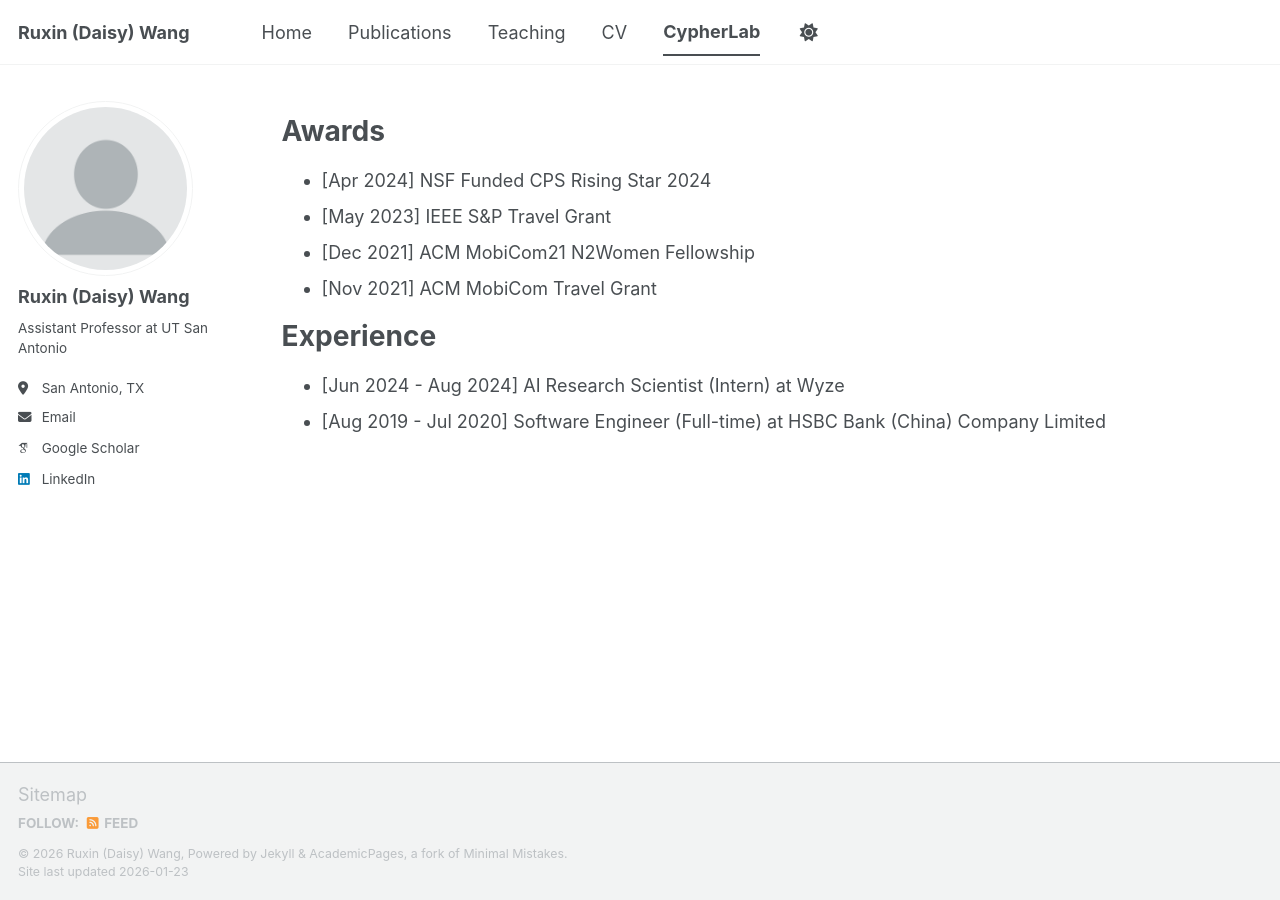
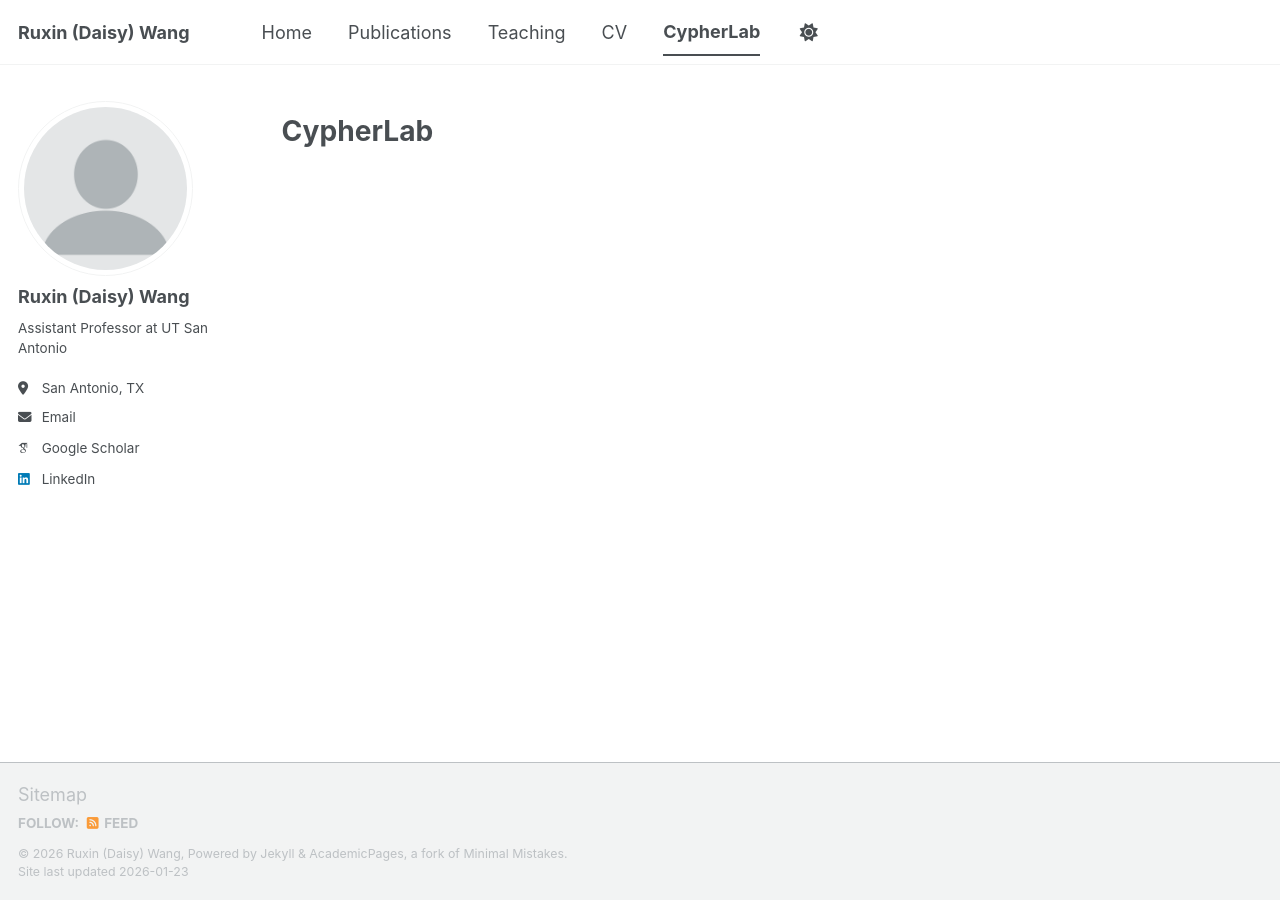
Before and after one commit to DaisyWang00/DaisyWang00.github.io, a Jekyll site: the page built from _pages/year-archive.md, in a window 1280 px wide. Built offline with Jekyll 4.4.1, drawn with Linux system fonts in a browser that asks for light colours; some web fonts are replaced; a script bundle is joined from its source files by our own code; library files that are not in the unit come from our copies.

Commit message:
Update year-archive.md

```diff
--- a/_pages/year-archive.md
+++ b/_pages/year-archive.md
@@ -9,13 +9,4 @@ redirect_from:
 
 {% include base_path %}
 
-# Awards
-* [Apr 2024] NSF Funded CPS Rising Star 2024
-* [May 2023] IEEE S&P Travel Grant
-* [Dec 2021] ACM MobiCom21 N2Women Fellowship
-* [Nov 2021] ACM MobiCom Travel Grant
-
-
-# Experience
-* [Jun 2024 - Aug 2024] AI Research Scientist (Intern) at Wyze
-* [Aug 2019 - Jul 2020] Software Engineer (Full-time) at HSBC Bank (China) Company Limited
+# CypherLab
```
